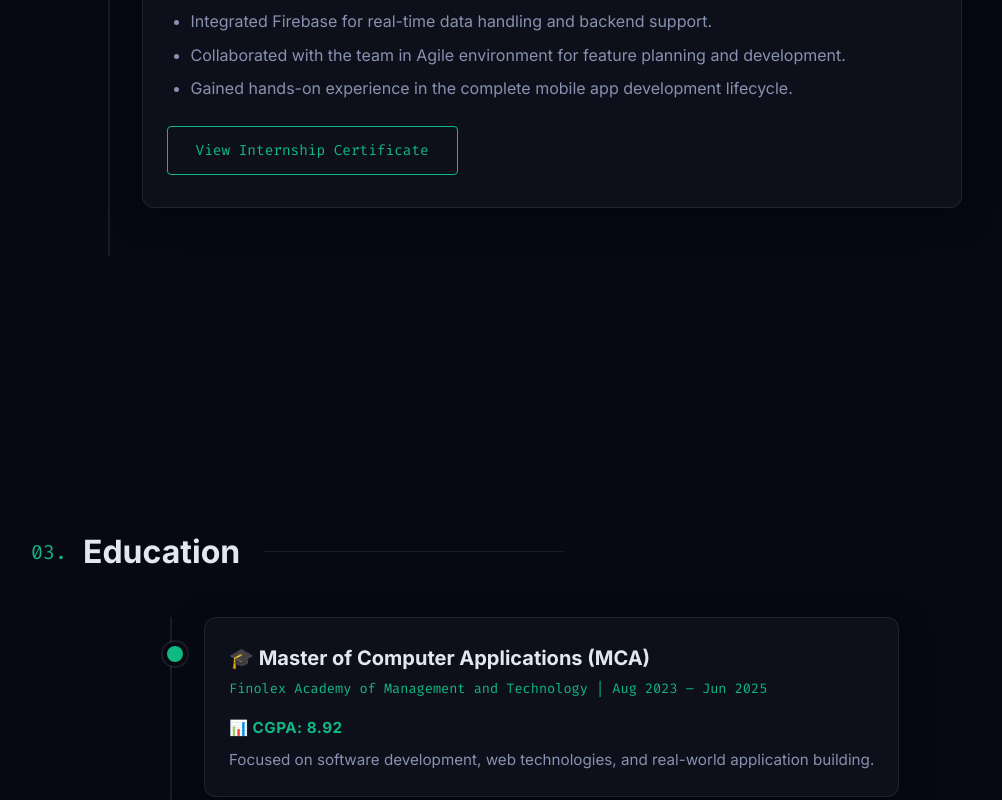
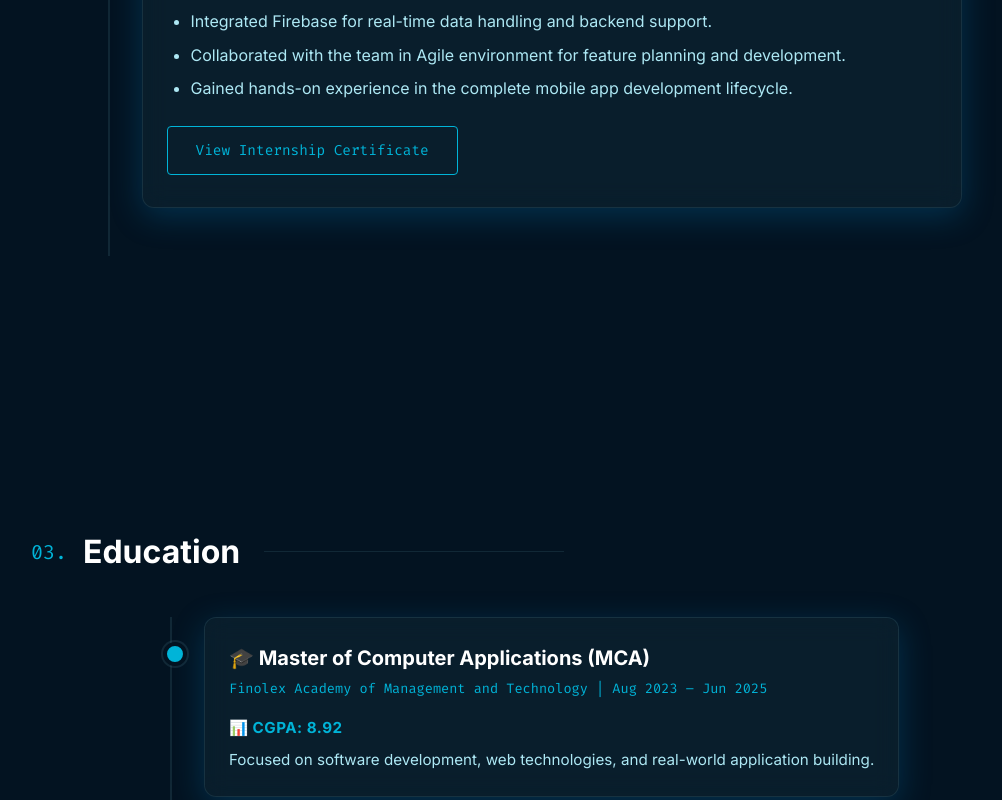
Before and after one commit to AafanKot/Aafan-portfolio, a website built with Vite: page index.html in a window 1280 px wide. Shown: the part 2000-2800 px from the top of the page, without its empty margins (105-1107 px from the left). Built offline with nearby package versions, Linux system fonts and the light colour scheme.

Commit message:
Update portfolio theme and typography

```diff
--- a/index.html
+++ b/index.html
@@ -84,8 +84,8 @@
         </section>
 
         <!-- Experience Section -->
-        <section id="experience" class="experience-section slide-up-trigger">
-            <h2 class="section-heading"><span class="num">02.</span> Experience</h2>
+        <section id="experience" class="experience-section">
+            <h2 class="section-heading slide-up-trigger"><span class="num">02.</span> Experience</h2>
             <div class="timeline">
                 <div class="timeline-item glass-panel">
                     <h3 class="timeline-title">Android Developer and UIUX Developer Intern</h3>
@@ -105,8 +105,8 @@
         </section>
 
         <!-- Education Section -->
-        <section id="education" class="education-section slide-up-trigger">
-            <h2 class="section-heading"><span class="num">03.</span> Education</h2>
+        <section id="education" class="education-section">
+            <h2 class="section-heading slide-up-trigger"><span class="num">03.</span> Education</h2>
             <div class="timeline">
                 <div class="timeline-item glass-panel scale-trigger" style="transition-delay: 0.1s;">
                     <h3 class="timeline-title">🎓 Master of Computer Applications (MCA)</h3>
@@ -146,8 +146,8 @@
         </section>
 
         <!-- Projects Section -->
-        <section id="projects" class="projects-section slide-up-trigger">
-            <h2 class="section-heading"><span class="num">05.</span> Some Things I've Built</h2>
+        <section id="projects" class="projects-section">
+            <h2 class="section-heading slide-up-trigger"><span class="num">05.</span> Some Things I've Built</h2>
             <div class="projects-grid">
                 <!-- Project 1 -->
                 <div class="project-card glass-panel scale-trigger" style="transition-delay: 0.1s;">
@@ -252,8 +252,8 @@
 
             <h2 class="contact-title">Get In Touch</h2>
             <p class="contact-desc">
-                I'm currently open to new opportunities and looking to start my career as a software developer.
-                If you have any opportunity, project, or just want to connect, feel free to reach out.
+                I'm currently open to new opportunities and looking to start my career as a software developer.<br>
+                If you have any opportunity, project, or just want to connect, feel free to reach out.<br>
                 I'll be happy to connect and discuss!
             </p>
             <a href="mailto:aafankotawdekar30@gmail.com" class="btn btn-outline" style="margin-bottom: 3rem;">Let's Connect</a>
--- a/src/style.css
+++ b/src/style.css
@@ -1,18 +1,19 @@
 :root {
-  /* Minimal Dark Theme with Eye-Catchy Accents */
-  --bg-color: #060913; /* Very deep tech space blue-black */
-  --text-primary: #e2e8f0;
-  --text-secondary: #8892b0;
+  /* Ocean Breeze Theme */
+  --bg-color: #031321; /* Deep ocean background */
+  --nav-bg: rgba(3, 19, 33, 0.85);
+  --text-primary: #ffffff;
+  --text-secondary: #ade8f4;
 
-  /* Vibrant Accents (Emerald / Fuel Theme) */
-  --accent-cyan: #10b981;
-  --accent-purple: #eab308;
-  --accent-gradient: linear-gradient(135deg, var(--accent-cyan), var(--accent-purple));
+  /* Ocean Accents */
+  --accent-cyan: #00b4d8;
+  --accent-purple: #fdfd96; /* Light yellow accent from palette */
+  --accent-gradient: linear-gradient(135deg, #0077b6, #00b4d8);
 
   /* UI Elements */
-  --glass-bg: rgba(255, 255, 255, 0.03);
-  --glass-border: rgba(255, 255, 255, 0.08);
-  --glass-shadow: 0 8px 32px 0 rgba(0, 0, 0, 0.37);
+  --glass-bg: rgba(144, 224, 239, 0.05);
+  --glass-border: rgba(144, 224, 239, 0.1);
+  --glass-shadow: 0 8px 32px 0 rgba(0, 119, 182, 0.3);
 
   --font-mono: 'Fira Code', monospace;
   --font-sans: 'Inter', sans-serif;
@@ -107,7 +108,7 @@ body {
   width: 100%;
   backdrop-filter: blur(10px);
   z-index: 100;
-  background: var(--nav-bg, rgba(6, 9, 19, 0.7));
+  background: var(--nav-bg);
   border-bottom: 1px solid var(--glass-border);
 }
 
@@ -215,7 +216,7 @@ body {
 }
 
 .btn-solid:hover {
-  box-shadow: 0 8px 25px rgba(0, 242, 254, 0.6);
+  box-shadow: 0 8px 25px rgba(0, 180, 216, 0.6);
   transform: translateY(-3px);
   filter: brightness(1.2);
 }
@@ -344,7 +345,7 @@ section {
 }
 
 .code-window {
-  background: rgba(10, 15, 30, 0.8);
+  background: rgba(3, 19, 33, 0.8);
   border-radius: 8px;
   border: 1px solid var(--glass-border);
   box-shadow: 0 20px 40px rgba(0,0,0,0.5);
@@ -360,7 +361,7 @@ section {
 }
 
 .window-header {
-  background: #1e2233;
+  background: #001221;
   padding: 0.75rem 1rem;
   display: flex;
   gap: 0.5rem;
@@ -448,7 +449,7 @@ section {
   height: 350px;
   margin: 1rem auto 3rem;
   border-radius: 20px;
-  background: rgba(6, 9, 19, 0.4);
+  background: rgba(3, 19, 33, 0.4);
   backdrop-filter: blur(10px);
   border: 1px solid rgba(0, 242, 254, 0.05);
   overflow: hidden;
@@ -675,10 +676,12 @@ section {
 }
 
 .contact-desc {
-  max-width: 500px;
+  max-width: 750px;
   color: var(--text-secondary);
   margin: 0 auto 3rem;
-  font-size: 1.1rem;
+  font-size: 1.15rem;
+  line-height: 1.8;
+  text-wrap: balance;
 }
 
 .social-links-container {
@@ -739,7 +742,9 @@ footer {
 .slide-up-trigger {
   opacity: 0;
   transform: translate3d(0, 40px, 0);
-  transition: opacity 0.9s cubic-bezier(0.16, 1, 0.3, 1), transform 0.9s cubic-bezier(0.16, 1, 0.3, 1);
+  transition-property: opacity, transform;
+  transition-duration: 0.9s, 0.9s;
+  transition-timing-function: cubic-bezier(0.16, 1, 0.3, 1), cubic-bezier(0.16, 1, 0.3, 1);
   backface-visibility: hidden;
   will-change: opacity, transform;
 }
@@ -752,7 +757,9 @@ footer {
 .scale-trigger {
   opacity: 0;
   transform: scale(0.95) translate3d(0, 30px, 0);
-  transition: opacity 0.8s cubic-bezier(0.16, 1, 0.3, 1), transform 0.8s cubic-bezier(0.16, 1, 0.3, 1);
+  transition-property: opacity, transform;
+  transition-duration: 0.8s, 0.8s;
+  transition-timing-function: cubic-bezier(0.16, 1, 0.3, 1), cubic-bezier(0.16, 1, 0.3, 1);
   backface-visibility: hidden;
   will-change: opacity, transform;
 }
```
